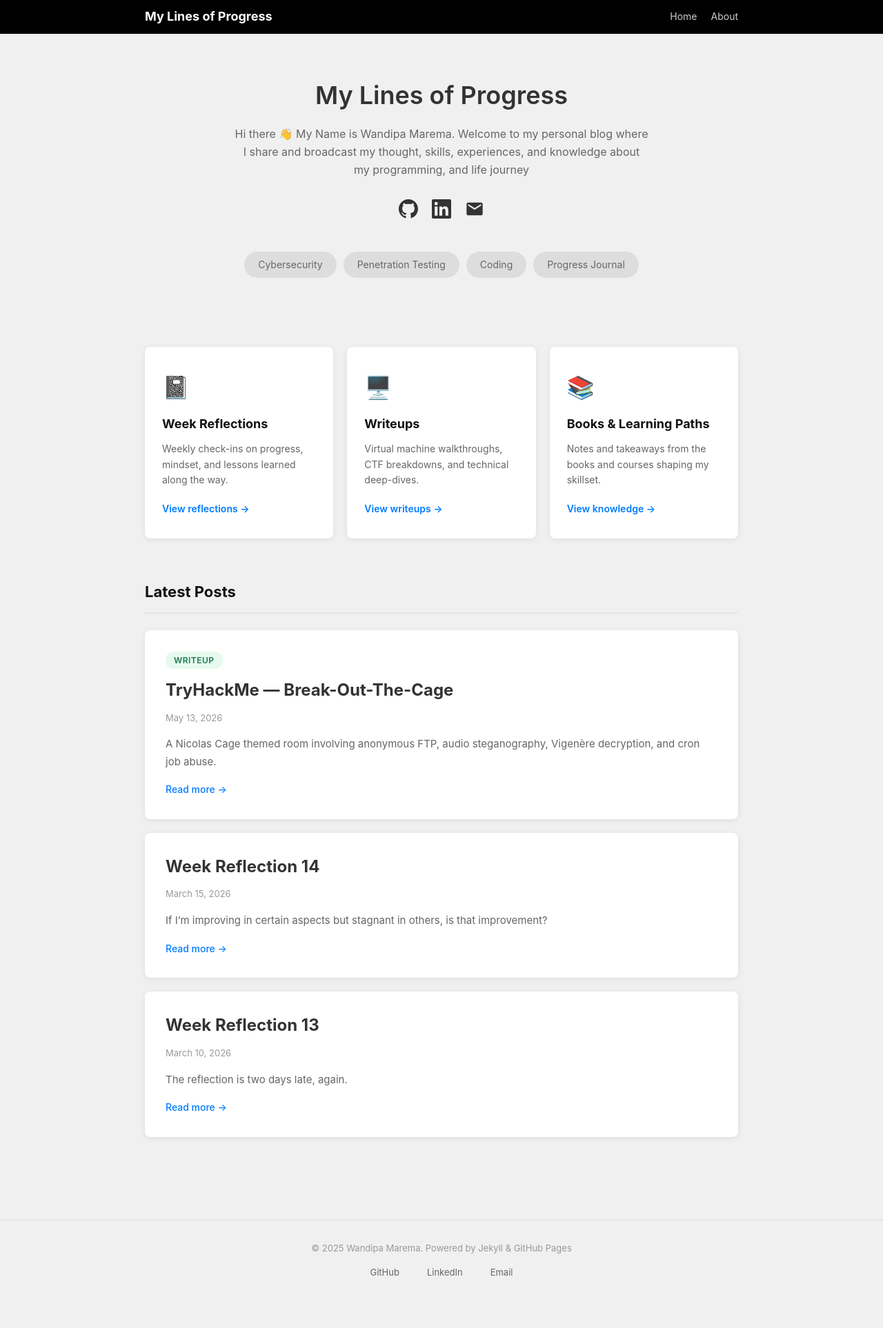
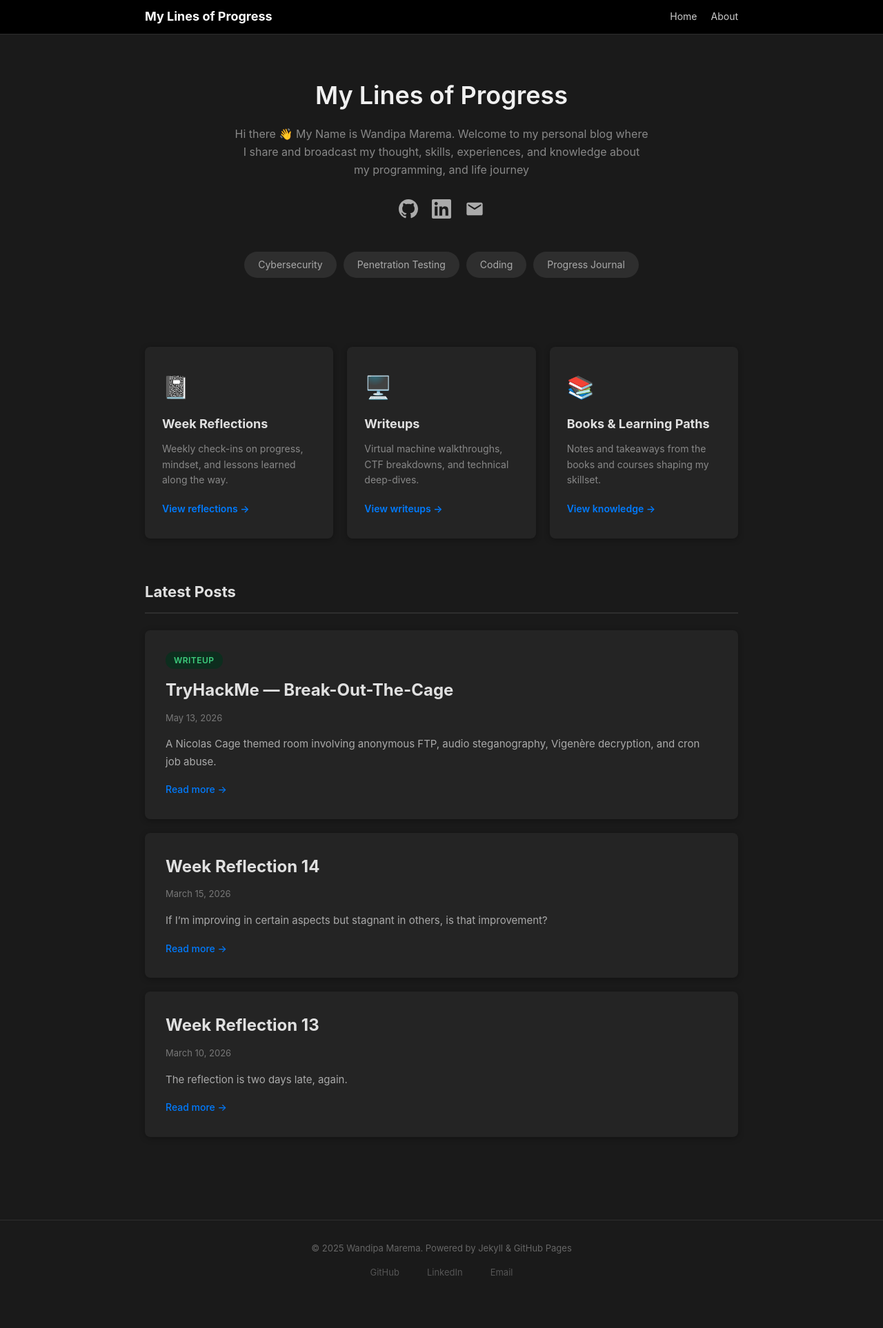
Before and after one commit to 1neWrld/1neWrld.github.io, a Jekyll site: the page built from index.html, in a window 1280 px wide. Shown: the whole page at 69% size. Built offline with Jekyll 4.4.1, drawn with Linux system fonts in a browser that asks for light colours.

Commit message:
Update style.css

```diff
--- a/assets/css/style.css
+++ b/assets/css/style.css
@@ -6,8 +6,8 @@
 
 body {
     font-family: -apple-system, BlinkMacSystemFont, 'Segoe UI', Roboto, Oxygen, Ubuntu, Cantarell, sans-serif;
-    background-color: #f0f0f0;
-    color: #333;
+    background-color: #1a1a1a;
+    color: #d4d4d4;
     line-height: 1.6;
 }
 
@@ -21,7 +21,7 @@ body {
 header {
     background-color: #000;
     padding: 10px 0;
-    border-bottom: 1px solid #ddd;
+    border-bottom: 1px solid #2e2e2e;
 }
 
 header .container {
@@ -33,7 +33,7 @@ header .container {
 .logo {
     font-size: 18px;
     font-weight: bold;
-    color: #fff; /* changed to white for contrast on black header */
+    color: #fff;
     text-decoration: none;
 }
 
@@ -57,18 +57,19 @@ nav a:hover {
 .hero {
     text-align: center;
     padding: 60px 20px;
-    background-color: #f0f0f0;
+    background-color: #1a1a1a;
 }
 
 .hero h1 {
     font-size: 36px;
     margin-bottom: 15px;
     font-weight: 600;
+    color: #f0f0f0;
 }
 
 .hero p {
     font-size: 16px;
-    color: #666;
+    color: #888;
     max-width: 600px;
     margin: 0 auto 30px;
 }
@@ -82,7 +83,7 @@ nav a:hover {
 }
 
 .social-links a {
-    color: #333;
+    color: #aaa;
     transition: color 0.3s, transform 0.2s;
 }
 
@@ -102,8 +103,8 @@ nav a:hover {
 }
 
 .category-tag {
-    background-color: #ddd;
-    color: #666;
+    background-color: #2e2e2e;
+    color: #aaa;
     padding: 8px 20px;
     border-radius: 20px;
     font-size: 14px;
@@ -115,16 +116,16 @@ nav a:hover {
 }
 
 .post-card {
-    background-color: white;
+    background-color: #242424;
     padding: 30px;
     margin-bottom: 20px;
     border-radius: 8px;
-    box-shadow: 0 2px 8px rgba(0,0,0,0.08);
+    box-shadow: 0 2px 8px rgba(0,0,0,0.3);
     transition: box-shadow 0.3s;
 }
 
 .post-card:hover {
-    box-shadow: 0 4px 12px rgba(0,0,0,0.12);
+    box-shadow: 0 4px 12px rgba(0,0,0,0.4);
 }
 
 .post-card h2 {
@@ -133,7 +134,7 @@ nav a:hover {
 }
 
 .post-card h2 a {
-    color: #333;
+    color: #e0e0e0;
     text-decoration: none;
 }
 
@@ -142,13 +143,13 @@ nav a:hover {
 }
 
 .post-meta {
-    color: #999;
+    color: #777;
     font-size: 13px;
     margin-bottom: 15px;
 }
 
 .post-excerpt {
-    color: #666;
+    color: #aaa;
     font-size: 15px;
     line-height: 1.7;
     margin-bottom: 15px;
@@ -171,24 +172,26 @@ nav a:hover {
 }
 
 .post-header {
-    background-color: white;
+    background-color: #242424;
     padding: 40px;
     border-radius: 8px 8px 0 0;
-    box-shadow: 0 2px 8px rgba(0,0,0,0.08);
+    box-shadow: 0 2px 8px rgba(0,0,0,0.3);
 }
 
 .post-header h1 {
     font-size: 36px;
     margin-bottom: 15px;
     font-weight: 600;
+    color: #f0f0f0;
 }
 
 .post-content {
-    background-color: white;
+    background-color: #242424;
     padding: 40px;
     border-radius: 0 0 8px 8px;
-    box-shadow: 0 2px 8px rgba(0,0,0,0.08);
+    box-shadow: 0 2px 8px rgba(0,0,0,0.3);
     margin-bottom: 20px;
+    color: #d4d4d4;
 }
 
 .post-content p {
@@ -202,18 +205,21 @@ nav a:hover {
 }
 
 .post-content code {
-    background-color: #f5f5f5;
+    background-color: #1e1e1e;
+    color: #e0e0e0;
     padding: 2px 6px;
     border-radius: 3px;
     font-family: 'Courier New', monospace;
 }
 
 .post-content pre {
-    background-color: #f5f5f5;
+    background-color: #1e1e1e;
+    color: #e0e0e0;
     padding: 15px;
     border-radius: 5px;
     overflow-x: auto;
     margin-bottom: 20px;
+    border: 1px solid #2e2e2e;
 }
 
 .post-footer {
@@ -223,15 +229,15 @@ nav a:hover {
 .btn-back {
     display: inline-block;
     padding: 10px 20px;
-    background-color: #6c757d;
-    color: white;
+    background-color: #3a3a3a;
+    color: #e0e0e0;
     text-decoration: none;
     border-radius: 6px;
     font-weight: 600;
 }
 
 .btn-back:hover {
-    background-color: #5a6268;
+    background-color: #4a4a4a;
 }
 
 /* About Page */
@@ -240,10 +246,10 @@ nav a:hover {
 }
 
 .about .container {
-    background-color: white;
+    background-color: #242424;
     padding: 50px;
     border-radius: 8px;
-    box-shadow: 0 2px 8px rgba(0,0,0,0.08);
+    box-shadow: 0 2px 8px rgba(0,0,0,0.3);
 }
 
 .about h1 {
@@ -251,6 +257,7 @@ nav a:hover {
     margin-bottom: 30px;
     padding-bottom: 20px;
     border-bottom: 3px solid #007bff;
+    color: #f0f0f0;
 }
 
 .about h2 {
@@ -258,6 +265,10 @@ nav a:hover {
     color: #007bff;
     margin-top: 35px;
     margin-bottom: 15px;
+}
+
+.about p {
+    color: #d4d4d4;
 }
 
 .interests {
@@ -295,10 +306,10 @@ nav a:hover {
 footer {
     text-align: center;
     padding: 30px 20px;
-    color: #999;
+    color: #666;
     font-size: 13px;
-    background-color: #f0f0f0;
-    border-top: 1px solid #ddd;
+    background-color: #1a1a1a;
+    border-top: 1px solid #2e2e2e;
     margin-top: 60px;
 }
 
@@ -307,13 +318,13 @@ footer .social-links {
 }
 
 footer .social-links a {
-    color: #666;
+    color: #555;
     text-decoration: none;
     margin: 0 10px;
 }
 
 footer .social-links a:hover {
-    color: #333;
+    color: #aaa;
 }
 
 /* Center content card */
@@ -324,45 +335,38 @@ footer .social-links a:hover {
 }
 
 .content-card {
-    background-color: white;
+    background-color: #242424;
     padding: 40px;
     border-radius: 8px;
-    box-shadow: 0 2px 8px rgba(0,0,0,0.08);
+    box-shadow: 0 2px 8px rgba(0,0,0,0.3);
 }
 
-/* Black bold subheadings */
 .content-card h2 {
-    color: #000;        /* black text */
-    font-weight: bold;  /* bold */
+    color: #e0e0e0;
+    font-weight: bold;
     font-size: 24px;
     margin-top: 30px;
     margin-bottom: 15px;
 }
 
-/* Text styling inside card */
 .content-card p,
 .content-card ul {
-    color: #333;
+    color: #aaa;
     font-size: 15px;
     line-height: 1.7;
     margin-bottom: 15px;
 }
 
-/* Bullet list styling */
 .content-card ul {
     margin-left: 20px;
     padding-left: 0;
     list-style-type: disc;
 }
 
-/* =============================================
-   ADD THESE STYLES TO THE BOTTOM OF style.css
-   ============================================= */
-
 /* Section Navigation Cards (index.html) */
 .section-nav {
     padding: 40px 20px 20px;
-    background-color: #f0f0f0;
+    background-color: #1a1a1a;
 }
 
 .section-nav-grid {
@@ -373,18 +377,18 @@ footer .social-links a:hover {
 
 .section-nav-card {
     display: block;
-    background-color: #fff;
+    background-color: #242424;
     border-radius: 8px;
     padding: 30px 25px;
     text-decoration: none;
     color: inherit;
-    box-shadow: 0 2px 8px rgba(0,0,0,0.08);
+    box-shadow: 0 2px 8px rgba(0,0,0,0.3);
     transition: box-shadow 0.3s, transform 0.2s;
     border-top: 3px solid transparent;
 }
 
 .section-nav-card:hover {
-    box-shadow: 0 6px 16px rgba(0,0,0,0.13);
+    box-shadow: 0 6px 16px rgba(0,0,0,0.4);
     transform: translateY(-3px);
     border-top-color: #007bff;
 }
@@ -397,13 +401,13 @@ footer .social-links a:hover {
 .section-nav-card h3 {
     font-size: 18px;
     font-weight: 700;
-    color: #111;
+    color: #e0e0e0;
     margin-bottom: 10px;
 }
 
 .section-nav-card p {
     font-size: 14px;
-    color: #666;
+    color: #888;
     line-height: 1.6;
     margin-bottom: 18px;
 }
@@ -418,10 +422,10 @@ footer .social-links a:hover {
 .section-heading {
     font-size: 22px;
     font-weight: 700;
-    color: #111;
+    color: #e0e0e0;
     margin-bottom: 24px;
     padding-bottom: 12px;
-    border-bottom: 2px solid #e5e5e5;
+    border-bottom: 2px solid #2e2e2e;
 }
 
 /* Page Hero (for reflections/writeups/knowledge pages) */
@@ -467,28 +471,28 @@ footer .social-links a:hover {
 }
 
 .post-category--reflection {
-    background-color: #e8f4fd;
-    color: #0077cc;
+    background-color: #0d2d45;
+    color: #4da8e8;
 }
 
 .post-category--writeup {
-    background-color: #e6faf0;
-    color: #1a7a4a;
+    background-color: #0d2d1e;
+    color: #3ecf7e;
 }
 
 .post-category--book {
-    background-color: #fff4e0;
-    color: #b36000;
+    background-color: #2d1f00;
+    color: #e8a020;
 }
 
 .post-category--course {
-    background-color: #f0eaff;
-    color: #6632cc;
+    background-color: #1e1030;
+    color: #a070f0;
 }
 
 .post-category--knowledge {
-    background-color: #f5f5f5;
-    color: #555;
+    background-color: #2a2a2a;
+    color: #aaa;
 }
 
 /* Meta row inside post cards */
@@ -515,9 +519,9 @@ footer .social-links a:hover {
     letter-spacing: 0.04em;
 }
 
-.difficulty-badge--easy   { background-color: #d4edda; color: #155724; }
-.difficulty-badge--medium { background-color: #fff3cd; color: #856404; }
-.difficulty-badge--hard   { background-color: #f8d7da; color: #721c24; }
+.difficulty-badge--easy   { background-color: #0d2d1e; color: #3ecf7e; }
+.difficulty-badge--medium { background-color: #2d2000; color: #e8a020; }
+.difficulty-badge--hard   { background-color: #2d0d0d; color: #e85050; }
 
 /* Status badge (knowledge) */
 .status-badge {
@@ -529,21 +533,21 @@ footer .social-links a:hover {
     letter-spacing: 0.04em;
 }
 
-.status-badge--completed    { background-color: #d4edda; color: #155724; }
-.status-badge--in-progress  { background-color: #fff3cd; color: #856404; }
-.status-badge--up-next      { background-color: #e2e3e5; color: #383d41; }
+.status-badge--completed    { background-color: #0d2d1e; color: #3ecf7e; }
+.status-badge--in-progress  { background-color: #2d2000; color: #e8a020; }
+.status-badge--up-next      { background-color: #2a2a2a; color: #aaa; }
 
 /* Platform and author lines */
 .writeup-platform,
 .resource-author {
     font-size: 13px;
-    color: #888;
+    color: #777;
     margin-bottom: 10px;
 }
 
 .writeup-platform strong,
 .resource-author {
-    color: #555;
+    color: #999;
 }
 
 /* Empty state cards */
@@ -558,11 +562,12 @@ footer .social-links a:hover {
 }
 
 .empty-state h2 {
-    color: #555;
+    color: #777;
 }
 
 .empty-state code {
-    background-color: #f0f0f0;
+    background-color: #1e1e1e;
+    color: #e0e0e0;
     padding: 2px 6px;
     border-radius: 3px;
     font-family: 'Courier New', monospace;
@@ -571,7 +576,7 @@ footer .social-links a:hover {
 
 /* Coming soon state */
 .coming-soon {
-    color: #aaa;
+    color: #555;
     font-size: 14px;
     font-style: italic;
     cursor: default;
@@ -589,8 +594,8 @@ footer .social-links a:hover {
     width: 700px;
     margin: 20px auto;
     border-radius: 6px;
-    border: 1px solid #e0e0e0;
-    box-shadow: 0 2px 8px rgba(0,0,0,0.1);
+    border: 1px solid #2e2e2e;
+    box-shadow: 0 2px 8px rgba(0,0,0,0.4);
 }
 
 /* Image captions — the italic lines under images */
@@ -599,11 +604,35 @@ footer .social-links a:hover {
     display: block;
     text-align: center;
     font-size: 13px;
-    color: #999;
+    color: #666;
     font-style: italic;
     margin-top: -12px;
     margin-bottom: 20px;
 }
 
-/* Update nav in _layouts/default.html to include new links */
-/* (see note below) */
+/* Table styling for dark theme */
+.post-content table {
+    width: 100%;
+    border-collapse: collapse;
+    margin-bottom: 20px;
+    font-size: 14px;
+}
+
+.post-content th {
+    background-color: #1e1e1e;
+    color: #e0e0e0;
+    padding: 10px 14px;
+    text-align: left;
+    border: 1px solid #2e2e2e;
+    font-weight: 600;
+}
+
+.post-content td {
+    padding: 10px 14px;
+    border: 1px solid #2e2e2e;
+    color: #bbb;
+}
+
+.post-content tr:nth-child(even) td {
+    background-color: #1e1e1e;
+}
```
